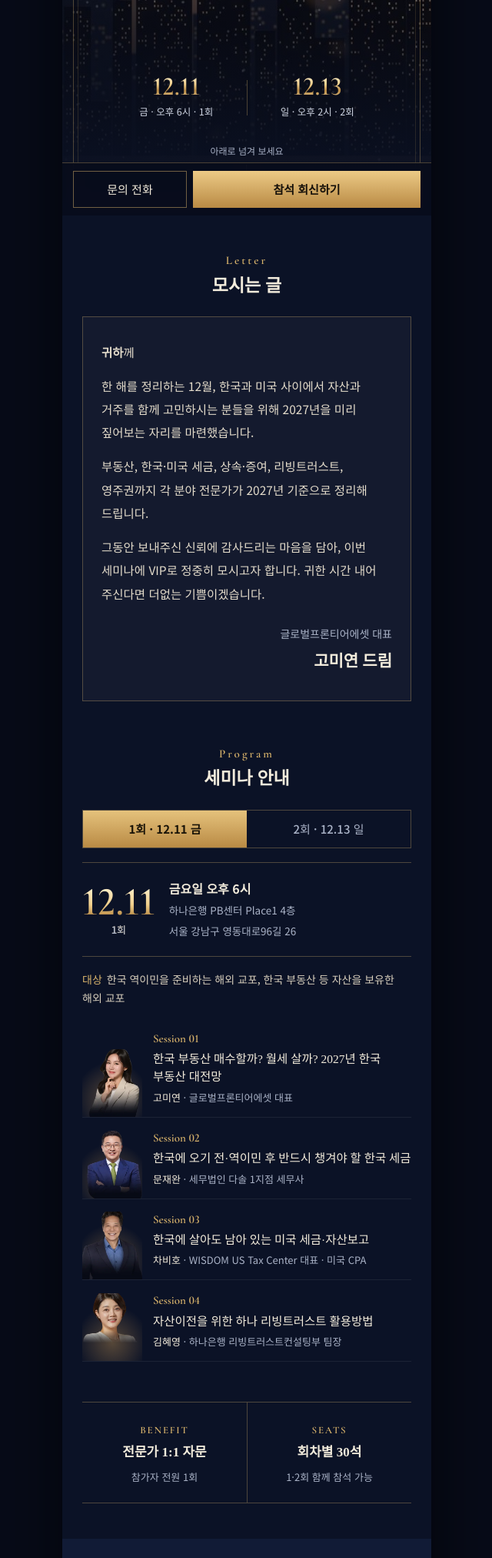
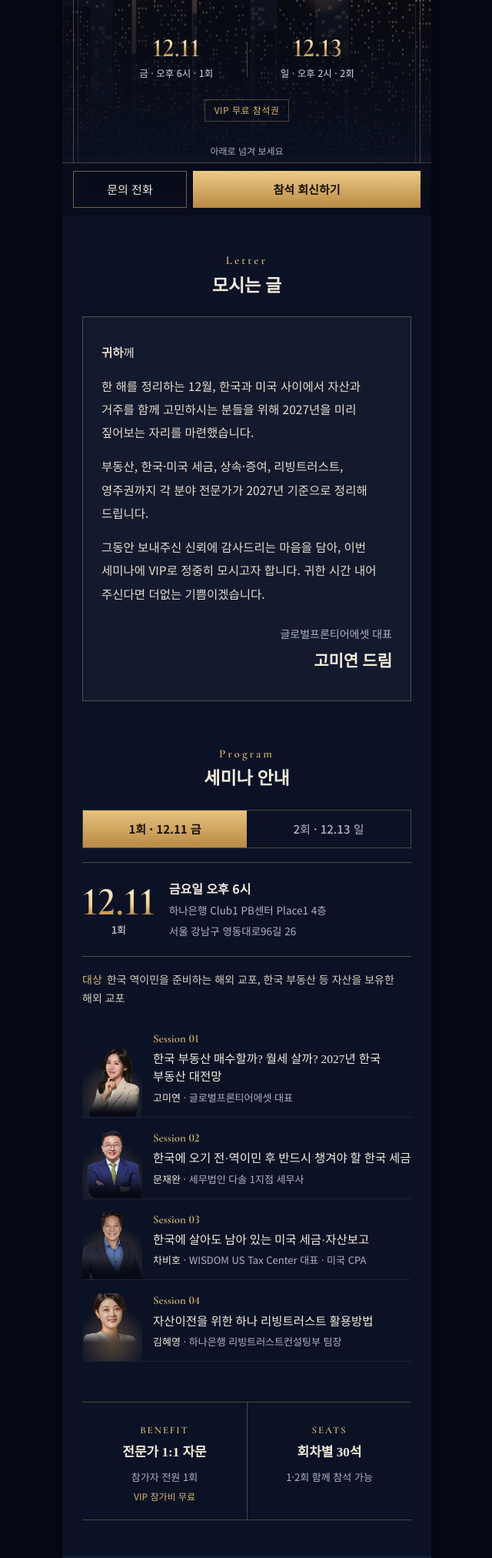
Before and after one commit to Donghyeonha/seminar-vip, a plain HTML site: page index.html in a window 1280 px wide. Shown: the part 520-2544 px from the top of the page at 77% size, without its empty margins (319-959 px from the left). Drawn offline with nearby package versions, Linux system fonts and the light colour scheme.

Commit message:
Venue name Club1 PB센터 Place1 4층, VIP free note, new thumbnail
Co-Authored-By: Claude Opus 5.5 <noreply@anthropic.com>

```diff
--- a/index.html
+++ b/index.html
@@ -4,12 +4,12 @@
 <meta charset="utf-8">
 <meta name="viewport" content="width=device-width,initial-scale=1,viewport-fit=cover">
 <title>VIP 초대장 · 2027 한미 자산이전과 정착 전략 세미나</title>
-<meta name="description" content="12.11(금) 18:00 하나은행 PB센터 · 12.13(일) 14:00 DB금융센터 27층">
+<meta name="description" content="12.11(금) 18:00 하나은행 Club1 PB센터 · 12.13(일) 14:00 DB금융센터 27층">
 <!-- 카카오톡·문자 미리보기 카드 -->
 <meta property="og:type" content="website">
 <meta property="og:title" content="VIP 초대장 · 2027 한미 자산이전과 정착 전략 세미나">
 <meta property="og:description" content="글로벌프론티어에셋 고미연 대표가 12월 세미나에 모십니다. 12.11(금) · 12.13(일)">
-<meta property="og:image" content="https://gfa-vip.pages.dev/og.jpg">
+<meta property="og:image" content="https://gfa-vip.pages.dev/og-v2.jpg">
 <meta property="og:image:width" content="1200"><meta property="og:image:height" content="630">
 <meta property="og:url" content="https://gfa-vip.pages.dev/">
 <meta name="theme-color" content="#0b1226">
@@ -48,6 +48,7 @@ a{color:inherit}
 .cv-dates b{display:block;font-size:34px;line-height:1}
 .cv-dates span{font-size:12.5px;color:#cfd5e2}
 .cv-dates hr{border:0;width:1px;height:46px;background:var(--line)}
+.free{margin-top:22px;font-size:12px;color:var(--gold);border:1px solid var(--line);padding:3px 12px;letter-spacing:.04em}
 .cue{margin-top:28px;font-size:12px;color:var(--mute)}
 .cue::after{content:"";display:block;width:1px;height:26px;margin:8px auto 0;background:linear-gradient(var(--gold),transparent)}
 /* sections */
@@ -153,6 +154,7 @@ section{padding:46px 26px}
     <div><b class="en gold">12.11</b><span>금 · 오후 6시 · 1회</span></div><hr>
     <div><b class="en gold">12.13</b><span>일 · 오후 2시 · 2회</span></div>
   </div>
+  <div class="free">VIP 무료 참석권</div>
   <div class="cue">아래로 넘겨 보세요</div>
 </header>
 
@@ -179,7 +181,7 @@ section{padding:46px 26px}
 
 <section style="padding-top:6px">
   <div class="perks">
-    <div><span class="en">BENEFIT</span><b>전문가 1:1 자문</b><span>참가자 전원 1회</span></div>
+    <div><span class="en">BENEFIT</span><b>전문가 1:1 자문</b><span>참가자 전원 1회</span><span style="display:block;color:var(--gold);font-size:12px;margin-top:2px">VIP 참가비 무료</span></div>
     <div><span class="en">SEATS</span><b>회차별 30석</b><span>1·2회 함께 참석 가능</span></div>
   </div>
 </section>
@@ -240,7 +242,7 @@ section{padding:46px 26px}
 const SHEET_URL = 'https://script.google.com/macros/s/AKfycbwPs2EnSWQymvY6TtrIzowkZYLtZsf8wkRCvIcG1LOt6I4pips3RKu2QBU20K9Jssrt/exec';
 
 const S = {
-  1:{day:'12.11',dow:'금요일 오후 6시',place:'하나은행 PB센터 Place1 4층',addr:'서울 강남구 영동대로96길 26',
+  1:{day:'12.11',dow:'금요일 오후 6시',place:'하나은행 Club1 PB센터 Place1 4층',addr:'서울 강남구 영동대로96길 26',
      who:'한국 역이민을 준비하는 해외 교포, 한국 부동산 등 자산을 보유한 해외 교포',
      start:'20261211T090000Z',end:'20261211T110000Z',
      talks:[['ko','한국 부동산 매수할까? 월세 살까? 2027년 한국 부동산 대전망','고미연','글로벌프론티어에셋 대표'],
```
Also changed, not shown: send.html (+3 -3 lines), og-v2.jpg (added).
